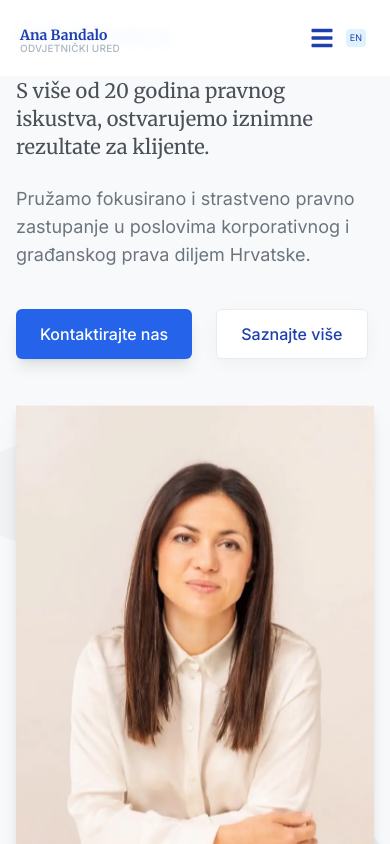
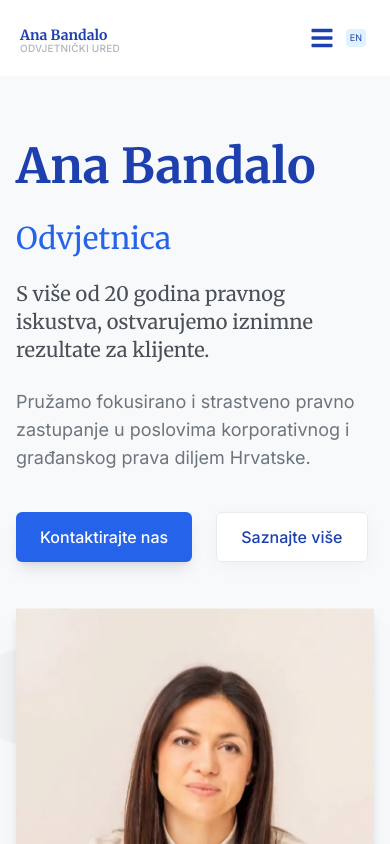
Before and after one commit to sikiriki12/ana_web_novi, a React (Vite) app: page / in a window 390 px wide. Shown: the top 844 px of the page. Built offline with nearby package versions, Linux system fonts and the light colour scheme.

Commit message:
changes to layout on mobile for hero

```diff
--- a/src/pages/Home.jsx
+++ b/src/pages/Home.jsx
@@ -44,7 +44,7 @@ export default function Home() {
   return (
     <div>
       {/* Hero Section - Full height with elegant background */}
-      <section ref={heroRef} className="relative overflow-hidden h-screen flex items-center pt-12 mt-2 bg-offwhite">
+      <section ref={heroRef} className="relative overflow-hidden flex flex-col justify-start sm:justify-center min-h-screen pt-32 sm:pt-32 md:pt-28 lg:pt-20 bg-offwhite">
         {/* Subtle background pattern */}
         <div className="absolute inset-0 z-0 bg-offwhite opacity-95"></div>
 
```
